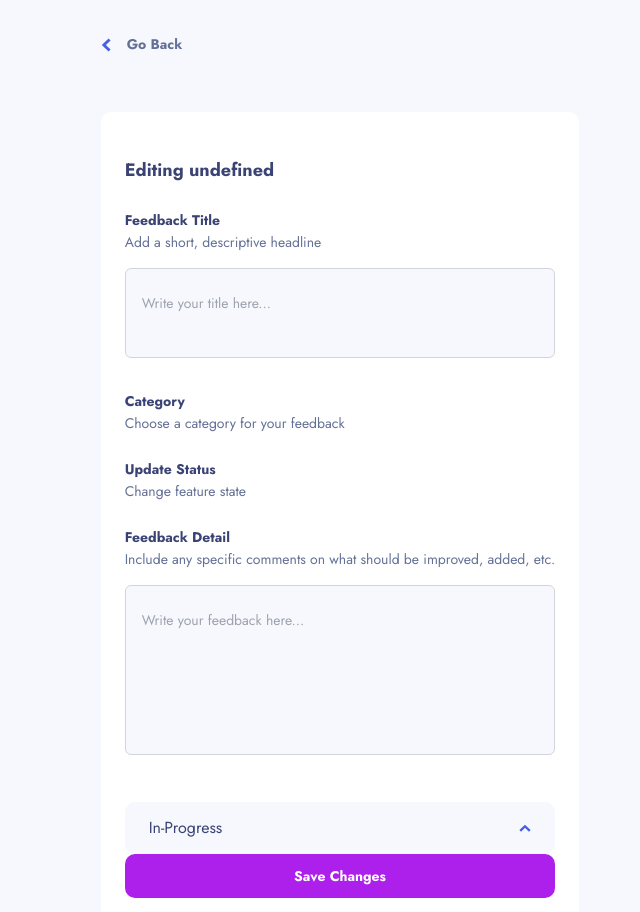
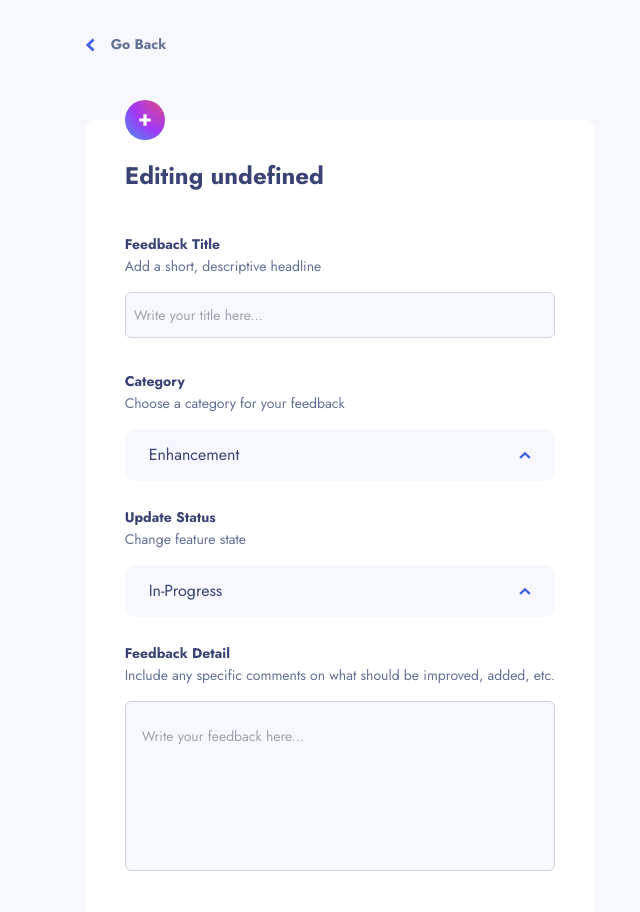
Before and after one commit to BoyanLiuu/frontend-mentor-nextjs-product-feedback, a Next.js app: page /feedback/create in a window 1280 px wide. Shown: the top 912 px of the page, without its empty margins (300-940 px from the left). Built offline with nearby package versions, Linux system fonts and the light colour scheme.

Commit message:
feat:finish create/edit feedback ui in all screen size

```diff
--- a/app/(routes)/feedback/create/page.tsx
+++ b/app/(routes)/feedback/create/page.tsx
@@ -6,8 +6,8 @@ import CreateEditFeedbackForm from '@/app/_components/create-edit-feedback-form'
 
 export default function Page() {
   return (
-    <div className='flex flex-col'>
-      <Link href='/' className='mb-14 font-bold'>
+    <div className=' flex flex-col'>
+      <Link href='/' className='mb-14 font-bold desktop:mb-16'>
         <Image
           src='/shared/icon-arrow-left.svg'
           width={10}
@@ -17,7 +17,14 @@ export default function Page() {
         />
         <span className='text-sm text-grayish-blue'>Go Back</span>
       </Link>
-      <div className='w-full rounded-primary bg-white px-6 pb-6 pt-11'>
+      <div className='relative  w-full rounded-primary bg-white px-6 pb-6 pt-11 desktop:p-10'>
+        <Image
+          src={'/shared/icon-new-feedback.svg'}
+          width={40}
+          height={40}
+          alt='new feedback'
+          className='absolute top-[-1.25rem]'
+        />
         <CreateEditFeedbackForm isEditingForm={true} />
       </div>
     </div>
--- a/app/_components/create-edit-feedback-form.tsx
+++ b/app/_components/create-edit-feedback-form.tsx
@@ -3,6 +3,7 @@
 import Image from 'next/image';
 import { useState } from 'react';
 
+import { FEATURES_TYPE } from '../constants/feature';
 import { ROADMAP_TYPE_ARRAY } from '../constants/road-map';
 import { FeatureType } from '../types/feature';
 import { RoadmapType } from '../types/road-map';
@@ -27,43 +28,83 @@ const CreateEditFeedbackForm: React.FC<CreateEditFeedbackFormProps> = ({
   isEditingForm
 }) => {
   const [planStatus, setPlanStatus] = useState<RoadmapType>('In-Progress');
-  const [isOpen, setOpen] = useState<boolean>(false);
-  console.log(planStatus);
+  const [featureStatus, setFeatureStatus] = useState<FeatureType>('Enhancement');
+  const [isCategoryOpen, setIsCategoryOpen] = useState<boolean>(false);
+  const [isFeatureOpen, setIsFeatureOpen] = useState<boolean>(false);
+  const filteredFeaturesType = FEATURES_TYPE.filter((type) => type !== 'All');
+
   return (
-    <div className='flex h-fit w-full flex-col'>
-      <div>
+    <div className=' flex h-fit w-full flex-col'>
       <div>
         <h1
-            className='mb-6 text-lg font-bold text-night-sky-blue'
+          className='mb-6 text-lg font-bold text-night-sky-blue desktop:mb-10 desktop:text-2xl'
           onClick={() => console.log('adsadsadsadsadas')}
         >
           {isEditingForm ? `Editing ${title}` : 'Create New Feedback'}
         </h1>
         <div className='mb-6'>
-            <label htmlFor='title' className='text-sm font-bold text-night-sky-blue'>
+          <label htmlFor='title' className='text-sm font-bold text-night-sky-blue '>
             Feedback Title
           </label>
           <div id='title-description' className='text-sm font-normal text-grayish-blue'>
             Add a short, descriptive headline
           </div>
           <textarea
-              rows={2}
+            rows={isEditingForm ? 1 : 2}
             id='title'
             name='title'
             value=''
             placeholder='Write your title here...'
             aria-describedby='title-description'
-              className='light-grey  mt-4 w-full resize-none rounded-md border border-gray-300 bg-light-grey px-4
-               py-6 text-sm outline-none focus:border-blue-500 focus:ring-blue-500'
+            className='light-grey  mt-4 w-full resize-none rounded-md border border-gray-300 bg-light-grey px-2
+               py-3 text-sm outline-none focus:border-blue-500 focus:ring-blue-500'
           />
         </div>
         <div className='mb-6'>
-            <label htmlFor='title' className='text-sm font-bold text-night-sky-blue'>
+          <label htmlFor='category' className='text-sm font-bold text-night-sky-blue'>
             Category
           </label>
-            <div id='title-description' className='mb-4 text-sm font-normal text-grayish-blue'>
+          <div id='category-description' className='mb-4 text-sm font-normal text-grayish-blue'>
             Choose a category for your feedback
           </div>
+          <Dropdown setOpen={setIsFeatureOpen} isOpen={isFeatureOpen}>
+            <DropdownButton>
+              <button
+                type='button'
+                className='flex w-full items-center justify-between rounded-primary bg-light-grey px-6 py-3.5 text-base font-normal text-night-sky-blue'
+              >
+                {featureStatus}
+
+                <Image
+                  src={isFeatureOpen ? '/shared/icon-arrow-down.svg' : '/shared/icon-arrow-up.svg'}
+                  width={12}
+                  height={6}
+                  alt={isFeatureOpen ? 'open sort dropdown' : 'close sort dropdown'}
+                  className=' ml-2 inline-block'
+                />
+              </button>
+            </DropdownButton>
+            <DropdownContent>
+              {filteredFeaturesType.map((type) => (
+                <DropdownItem key={type} onClick={() => setFeatureStatus(type)}>
+                  <div className='[&:not(:last-child)]:border-night-sky-blue/0.25 flex items-center justify-between border-b px-6 py-3 [&:not(:last-child)]:border-b'>
+                    <span className=' inline-block w-full cursor-pointer text-base font-normal text-grayish-blue hover:text-primary-purple  '>
+                      {type}
+                    </span>
+                    {featureStatus === type && (
+                      <Image
+                        src='/shared/icon-check.svg'
+                        width={12}
+                        height={6}
+                        alt='Selected'
+                        className='ml-2 inline-block cursor-pointer'
+                      />
+                    )}
+                  </div>
+                </DropdownItem>
+              ))}
+            </DropdownContent>
+          </Dropdown>
         </div>
         {isEditingForm && (
           <div className='mb-6'>
@@ -76,28 +117,7 @@ const CreateEditFeedbackForm: React.FC<CreateEditFeedbackFormProps> = ({
             >
               Change feature state
             </div>
-            </div>
-          )}
-          <div className='mb-10'>
-            <label htmlFor='detail' className='text-sm font-bold text-night-sky-blue'>
-              Feedback Detail
-            </label>
-            <div id='detail-description' className='text-sm font-normal text-grayish-blue'>
-              Include any specific comments on what should be improved, added, etc.
-            </div>
-
-            <textarea
-              rows={6}
-              id='detail'
-              name='detail'
-              value=''
-              placeholder='Write your feedback here...'
-              aria-describedby='detail-description'
-              className='light-grey mt-4 w-full resize-none rounded-md border border-gray-300 bg-light-grey px-4
-               py-6 text-sm outline-none focus:border-blue-500 focus:ring-blue-500'
-            />
-          </div>
-          <Dropdown setOpen={setOpen} isOpen={isOpen}>
+            <Dropdown setOpen={setIsCategoryOpen} isOpen={isCategoryOpen}>
               <DropdownButton>
                 <button
                   type='button'
@@ -106,10 +126,12 @@ const CreateEditFeedbackForm: React.FC<CreateEditFeedbackFormProps> = ({
                   {planStatus}
 
                   <Image
-                  src={isOpen ? '/shared/icon-arrow-down.svg' : '/shared/icon-arrow-up.svg'}
+                    src={
+                      isCategoryOpen ? '/shared/icon-arrow-down.svg' : '/shared/icon-arrow-up.svg'
+                    }
                     width={12}
                     height={6}
-                  alt={isOpen ? 'open sort dropdown' : 'close sort dropdown'}
+                    alt={isCategoryOpen ? 'open sort dropdown' : 'close sort dropdown'}
                     className=' ml-2 inline-block'
                   />
                 </button>
@@ -135,22 +157,59 @@ const CreateEditFeedbackForm: React.FC<CreateEditFeedbackFormProps> = ({
                 ))}
               </DropdownContent>
             </Dropdown>
-          <div className='flex flex-col gap-y-4'>
+          </div>
+        )}
+        <div className='mb-10'>
+          <label htmlFor='detail' className='text-sm font-bold text-night-sky-blue'>
+            Feedback Detail
+          </label>
+          <div id='detail-description' className='text-sm font-normal text-grayish-blue'>
+            Include any specific comments on what should be improved, added, etc.
+          </div>
+
+          <textarea
+            rows={6}
+            id='detail'
+            name='detail'
+            value=''
+            placeholder='Write your feedback here...'
+            aria-describedby='detail-description'
+            className='light-grey mt-4 w-full resize-none rounded-md border border-gray-300 bg-light-grey px-4
+               py-6 text-sm outline-none focus:border-blue-500 focus:ring-blue-500'
+          />
+        </div>
+
+        <div className='flex flex-col gap-x-4 gap-y-4 desktop:flex-row desktop:justify-end'>
           {isEditingForm ? (
             <>
-                <Button variant='primary' onClick={() => console.log('>>>>>>>>>>')}>
+              <Button
+                variant='primary'
+                onClick={() => console.log('>>>>>>>>>>')}
+                className='desktop:order-3'
+              >
                 Save Changes
               </Button>
-                <Button variant='info' onClick={() => console.log('>>>>>>>>>>')}>
+              <Button
+                variant='info'
+                onClick={() => console.log('>>>>>>>>>>')}
+                className='desktop:order-2'
+              >
                 Cancel
               </Button>
-                <Button variant='error' onClick={() => console.log('>>>>>>>>>>')}>
+              <div className='desktop:flex-1'>
+                <Button
+                  variant='error'
+                  onClick={() => console.log('>>>>>>>>>>')}
+                  className='w-full  desktop:order-1 desktop:w-fit'
+                >
                   Delete
                 </Button>
+              </div>
             </>
           ) : (
             <>
               <Button
+                className='desktop:order-1'
                 variant='primary'
                 onClick={function (): void {
                   throw new Error('Function not implemented.');
@@ -172,9 +231,6 @@ const CreateEditFeedbackForm: React.FC<CreateEditFeedbackFormProps> = ({
         </div>
       </div>
     </div>
-    </div>
   );
 };
 export default CreateEditFeedbackForm;
-
-// <div style="width: 100%; height: 100%; background: white; box-shadow: 0px 10px 40px -7px rgba(55, 63, 104, 0.35); border-radius: 10px"></div>
--- a/app/_components/drop-down.tsx
+++ b/app/_components/drop-down.tsx
@@ -64,7 +64,11 @@ export const DropdownButton: React.FC<DropdownBaseProps> = ({ children }) => {
     setOpen(!isOpen);
   }
 
-  return <div onClick={toggleOpen}>{children}</div>;
+  return (
+    <div onClick={toggleOpen} className='relative z-0'>
+      {children}
+    </div>
+  );
 };
 
 export const DropdownItem: React.FC<DropdownItemProps> = ({ children, onClick }) => {
@@ -90,7 +94,7 @@ export const DropdownContent: React.FC<DropdownBaseProps> = ({ children }) => {
   return (
     <div
       className={clsx(
-        'shadow-dropdown absolute top-[3rem] w-[16rem] rounded-primary bg-white text-base font-normal text-grayish-blue',
+        'absolute top-[4rem]  z-10 w-full rounded-primary bg-white text-base font-normal text-grayish-blue shadow-dropdown',
         !isOpen && 'hidden'
       )}
     >
```
Lines whose indentation alone changed are shown as unchanged.
